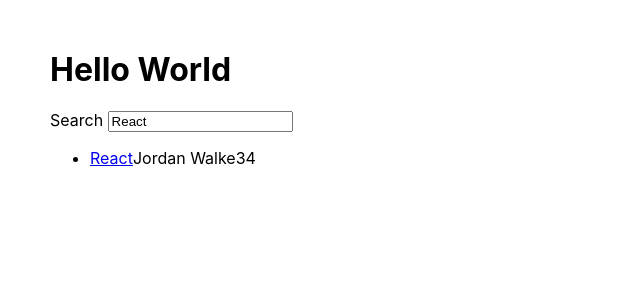
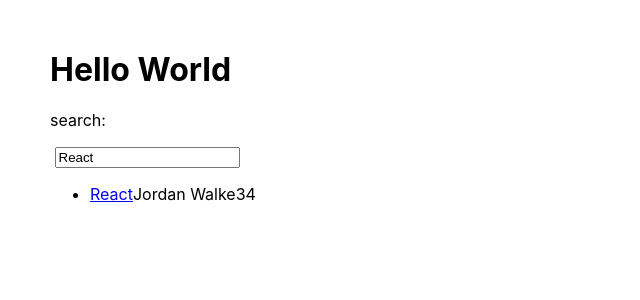
Before and after one commit to tomerrajuan/road-to-react_hacker-stories, a React (Create React App) app: page / in a window 1280 px wide. Shown: the top 300 px of the page, without its empty margins (0-640 px from the left). Built offline with nearby package versions, Linux system fonts and the light colour scheme.

Commit message:
[component-composition] use open/close tags

```diff
--- a/src/App.js
+++ b/src/App.js
@@ -52,10 +52,14 @@
       <h1>Hello World</h1>
       <InputWithLabel
         id="search"
-        label="Search"
         value={searchTerm}
         onInputChange={handleSearch}
-      />
+      >
+
+          <p>
+           search:
+          </p>
+      </InputWithLabel>
       <List list={searchedStories} />
     </div>
   );
--- a/src/components/InputWithLabel.js
+++ b/src/components/InputWithLabel.js
@@ -1,16 +1,22 @@
 import React from 'react';
 
-const InputWithLabel = ({ id, label, value, onInputChange }) => (
+const InputWithLabel = ({
+  id,
+  value,
+  type = 'text',
+  onInputChange,
+  children,
+}) => (
   <>
-    <label htmlFor={id}>{label}</label>
+    <label htmlFor={id}>{children}</label>
     &nbsp;
     <input
       id={id}
-      type="text"
+      type={type}
       value={value}
       onChange={onInputChange}
     />
   </>
-  );
+);
 
 export default InputWithLabel;
```
